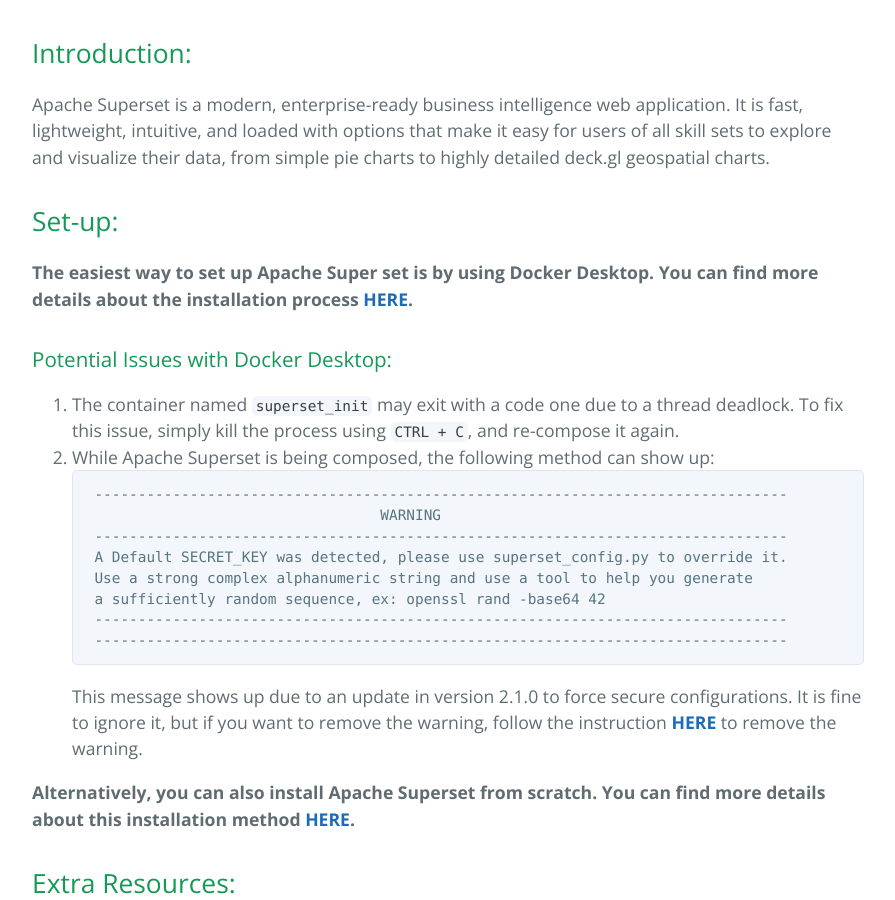
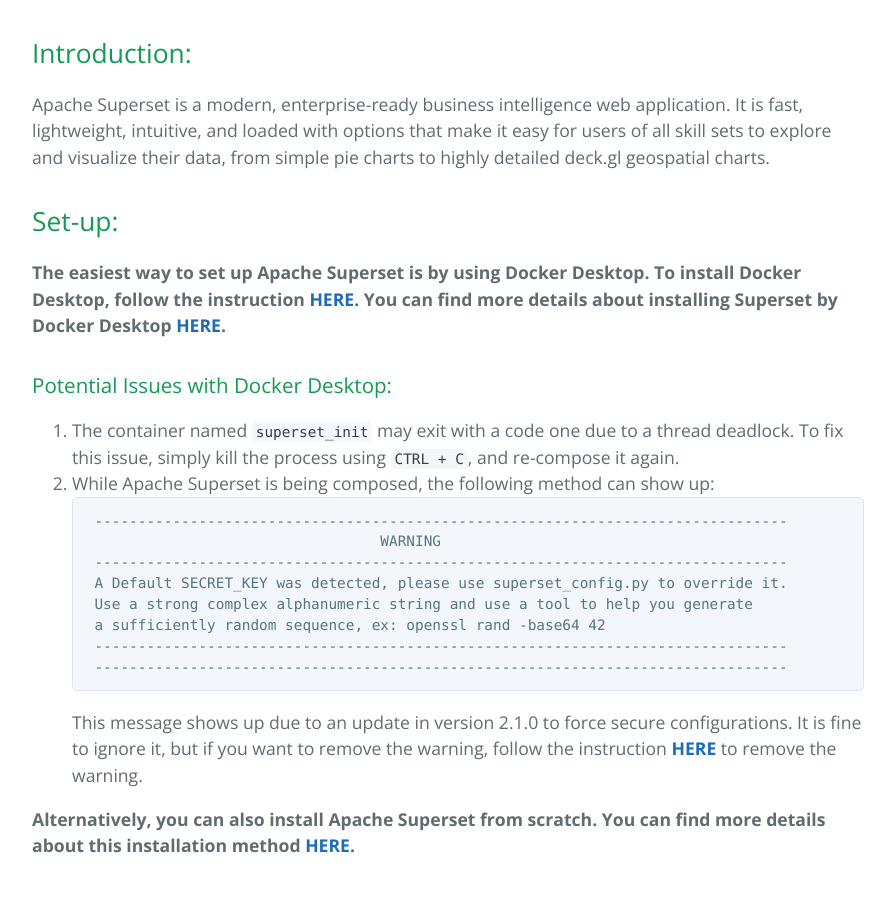
Before and after one commit to learning-software-engineering/learning-software-engineering.github.io, a Jekyll site: the page built from Topics/Tech_Stacks/Apache_Superset.md, in a window 1280 px wide and 900 px high, scrolled down 582 px. Shown: the whole window, without its empty margins (192-1087 px from the left). Built offline with Jekyll 4.4.1, drawn with Linux system fonts in a browser that asks for light colours; our own code applies the rules of GitHub Pages for plain Markdown files.

Commit message:
Update Apache_Superset.md
Added details on how to install Docker Desktop.

```diff
--- a/Topics/Tech_Stacks/Apache_Superset.md
+++ b/Topics/Tech_Stacks/Apache_Superset.md
@@ -12,7 +12,7 @@
 
 ## Set-up:
 
-**The easiest way to set up Apache Super set is by using Docker Desktop. You can find more details about the installation process [HERE](https://superset.apache.org/docs/installation/installing-superset-using-docker-compose).**
+**The easiest way to set up Apache Superset is by using Docker Desktop. To install Docker Desktop, follow the instruction [HERE](https://www.docker.com/products/docker-desktop/). You can find more details about installing Superset by Docker Desktop [HERE](https://superset.apache.org/docs/installation/installing-superset-using-docker-compose).**
 
 ### Potential Issues with Docker Desktop:
 
```
